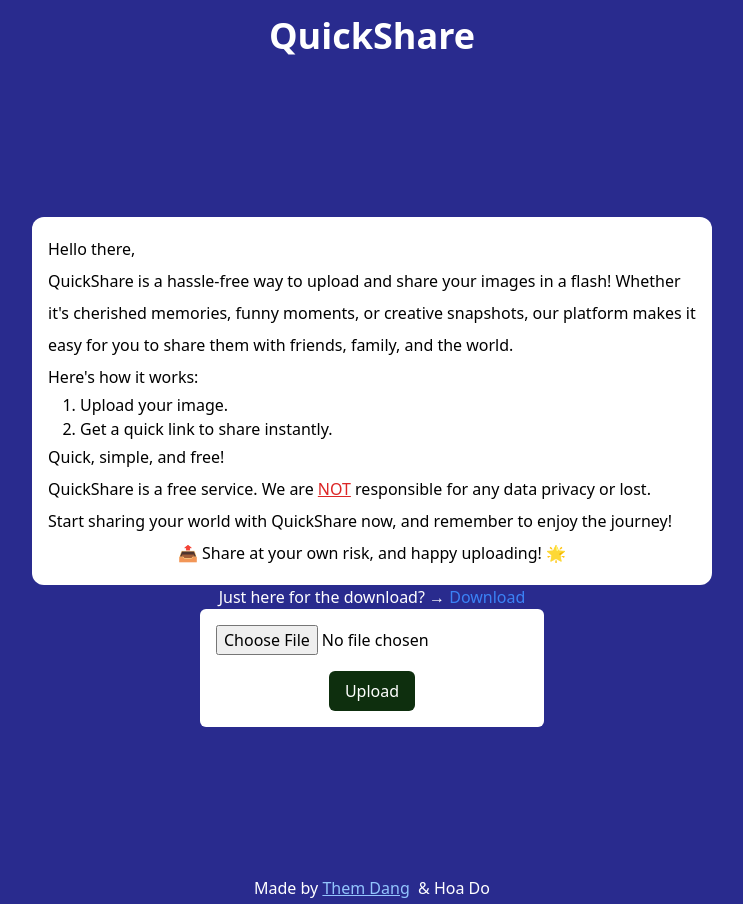
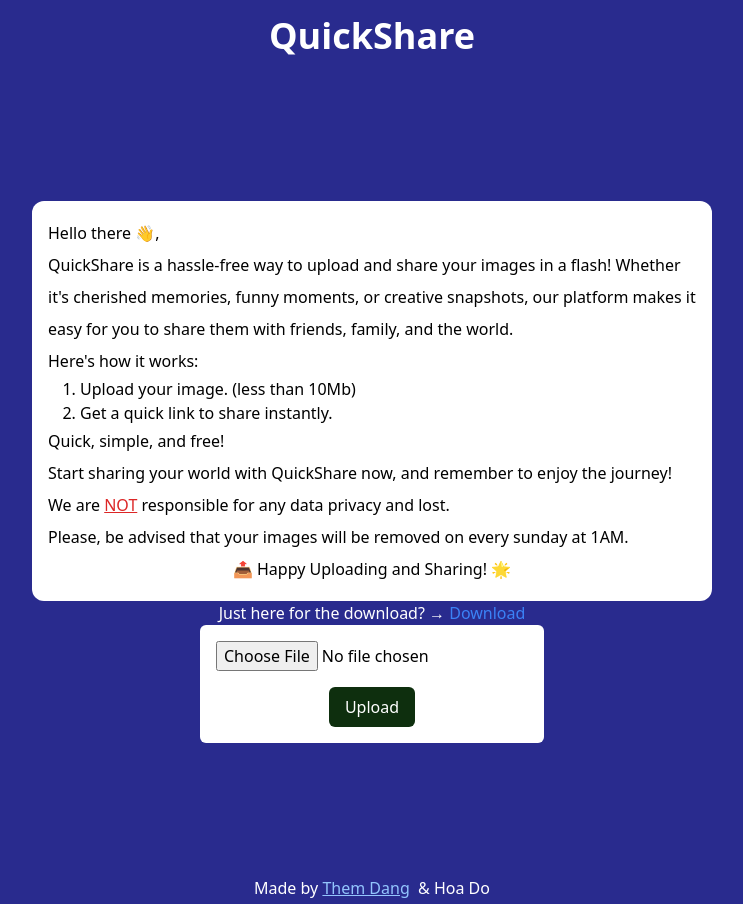
Before and after one commit to dnthem/quick-share, a Next.js app: page / in a window 1280 px wide. Shown: the whole page, without its empty margins (268-1011 px from the left). Built offline with nearby package versions, Linux system fonts and the light colour scheme.

Commit message:
update greeting

```diff
--- a/components/Greeting.tsx
+++ b/components/Greeting.tsx
@@ -3,17 +3,18 @@ import React from 'react'
 function Greeting() {
   return (
     <div className=" max-w-[680px] bg-white p-4 rounded-xl">
-      <p>Hello there,</p>
+      <p>Hello there 👋,</p>
       <p>QuickShare is a hassle-free way to upload and share your images in a flash! Whether it's cherished memories, funny moments, or creative snapshots, our platform makes it easy for you to share them with friends, family, and the world.</p>
       <p>Here's how it works:</p>
       <ol className='list-decimal pl-8'>
-        <li>Upload your image.</li>
+        <li>Upload your image. (less than 10Mb)</li>
         <li>Get a quick link to share instantly.</li>
       </ol>
       <p>Quick, simple, and free!</p>
-      <p>QuickShare is a free service. We are <span className=' capitalize underline text-red-600'>NOT</span> responsible for any data privacy or lost.</p>
       <p>Start sharing your world with QuickShare now, and remember to enjoy the journey!</p>
-      <p className='text-center'>📤 Share at your own risk, and happy uploading! 🌟</p>
+      <p>We are <span className=' capitalize underline text-red-600'>NOT</span> responsible for any data privacy and lost.</p>
+      <p>Please, be advised that your images will be removed on every sunday at 1AM.</p>
+      <p className='text-center'>📤 Happy Uploading and Sharing! 🌟</p>
     </div>
   )
 }
```
